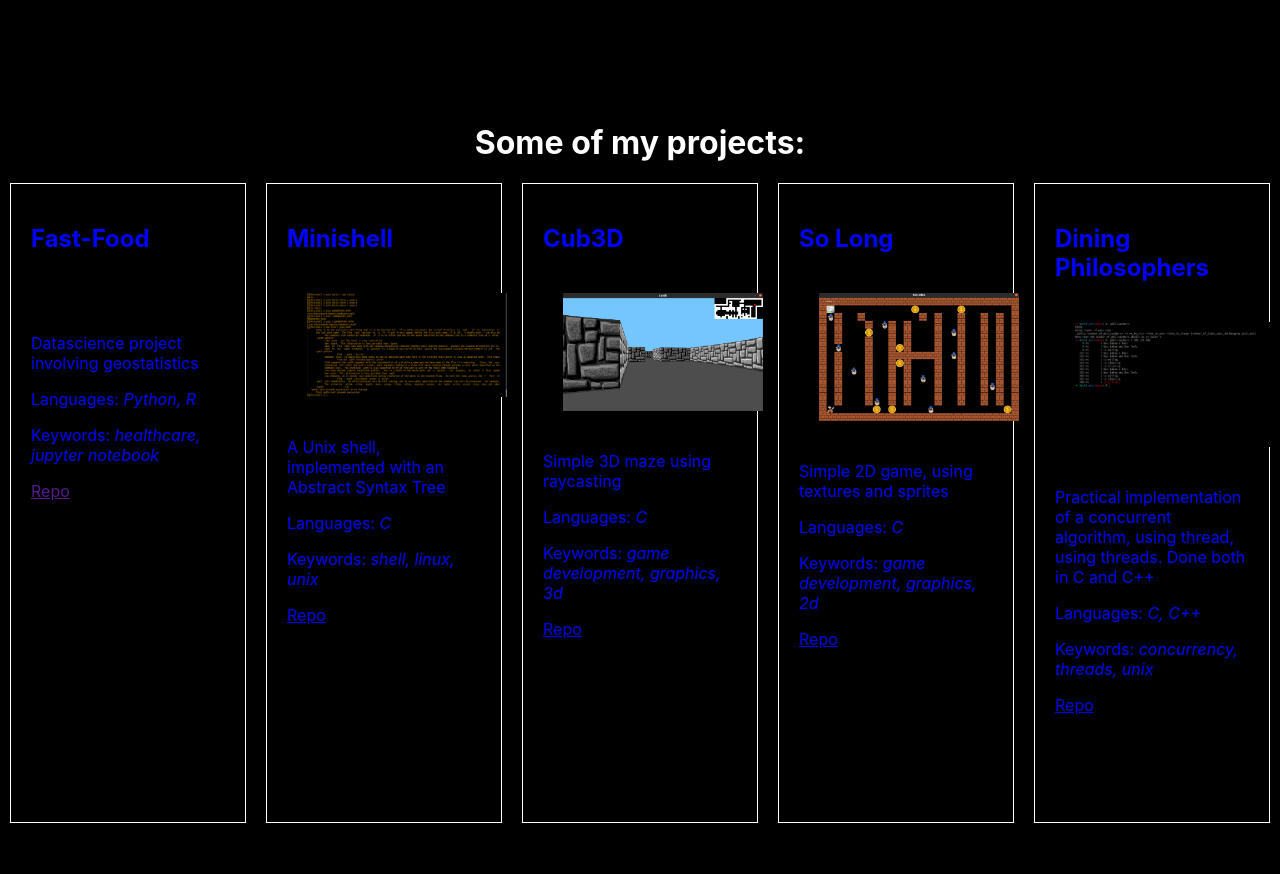
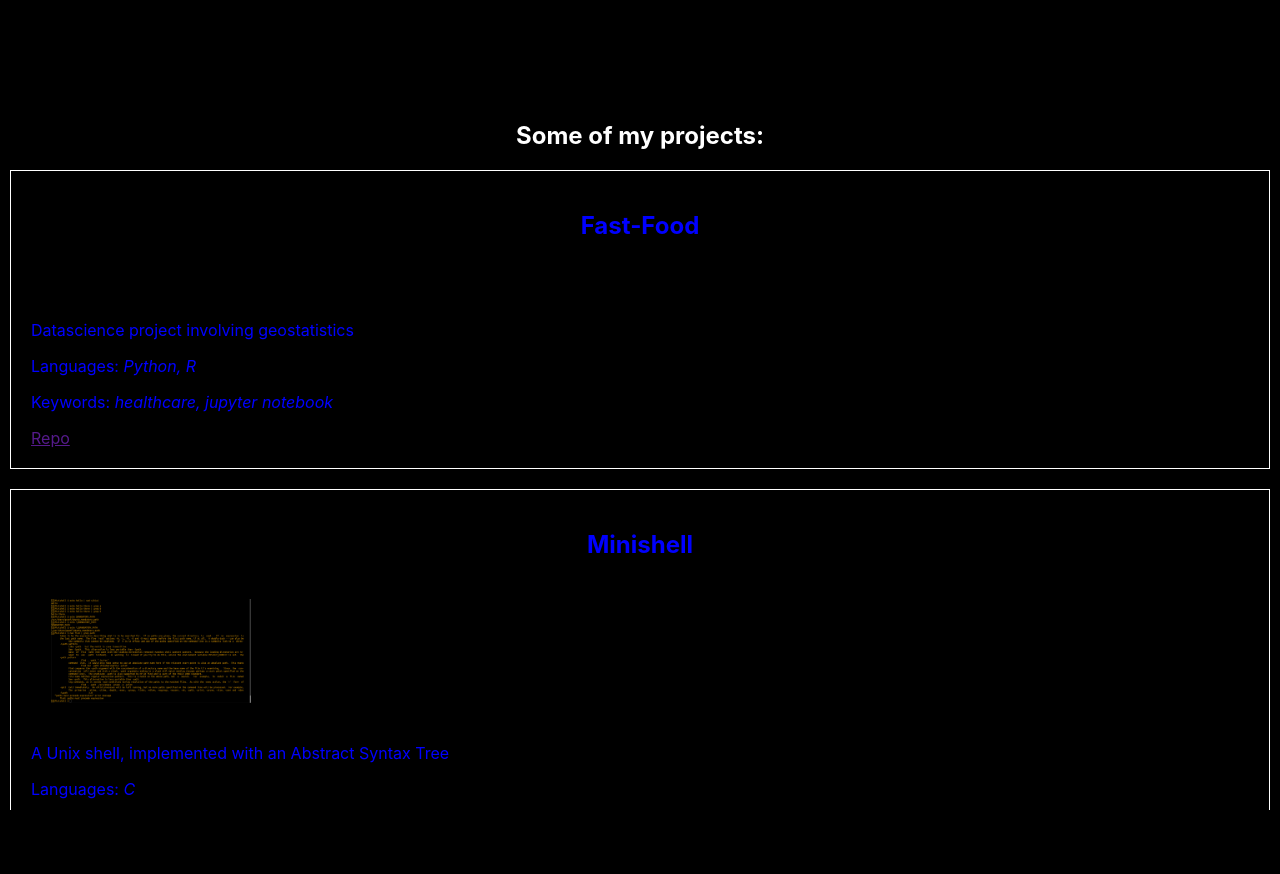
Before and after one commit to jsantos42/portfolio_v1, a React app: page / in a window 1280 px wide. Shown: the part 720-1594 px from the top of the page. Built offline with nearby package versions, Linux system fonts and the light colour scheme.

Commit message:
Improving the layout.

```diff
--- a/src/containers/PortfolioPage.js
+++ b/src/containers/PortfolioPage.js
@@ -6,7 +6,7 @@ class PortfolioPage extends Component {
     render() {
         return (
             <FullScreen>
-                <h1>Some of my projects:</h1>
+                <h2>Some of my projects:</h2>
                 <ProjectCardList/>
             </FullScreen>
         )
--- a/src/containers/ProjectCardList.css
+++ b/src/containers/ProjectCardList.css
@@ -1,6 +1,6 @@
 .projectCardList {
     display: grid;
-    grid-template-columns: repeat(auto-fill, minmax(200px, 1fr));
+    /*grid-template-columns: repeat(auto-fill, minmax(340px, 1fr));*/
     gap: 20px;
     margin: 10px;
     height: 80vh;
--- a/src/data.js
+++ b/src/data.js
@@ -62,7 +62,7 @@ export const projects = [
         title: "Dining Philosophers",
         static: philo_png,
         gif: philo_gif,
-        brief: "Practical implementation of a concurrent algorithm, using thread, using threads. Done both in C and C++",
+        brief: "Practical implementation of a concurrent algorithm, using threads. Done both in C and C++",
         languages: ["C", "C++"],
         keywords: ["concurrency", "threads", "unix"],
         repo: "https://github.com/jsantos42/Dining_Philosophers",
--- a/src/index.css
+++ b/src/index.css
@@ -14,6 +14,6 @@ code {
     monospace;
 }
 
-h1 {
+h1, h2 {
   text-align: center;
 }
```
